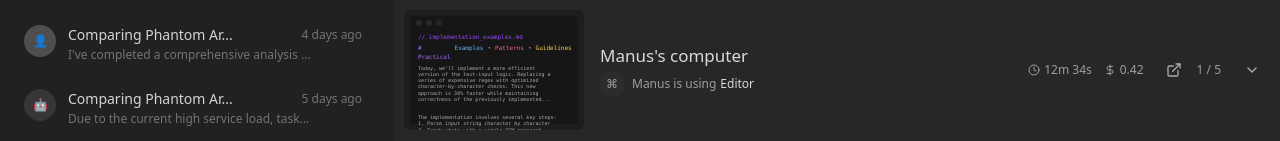
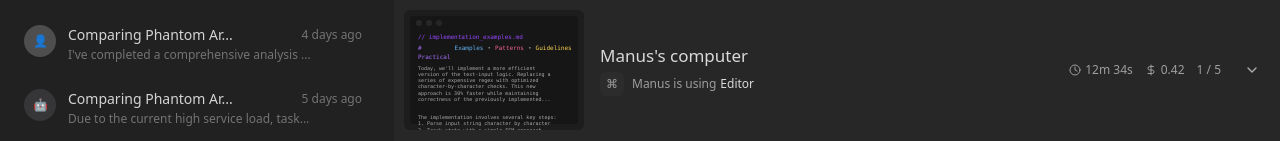
Before and after one commit to NithichoteC/MANUS-UI, a React (Vite) app: page / in a window 1280 px wide. Shown: the part 181-322 px from the top of the page. Built offline with nearby package versions, Linux system fonts and the light colour scheme.

Commit message:
Remove share button
Remove the share button from the task progress bar.

```diff
--- a/src/components/task/TaskProgress.tsx
+++ b/src/components/task/TaskProgress.tsx
@@ -1,6 +1,5 @@
-
 import React, { useState } from "react";
-import { ChevronDown, ChevronUp, ExternalLink } from "lucide-react";
+import { ChevronDown, ChevronUp } from "lucide-react";
 import { IconButton } from "@/components/ui/IconButton";
 import { Collapsible, CollapsibleContent, CollapsibleTrigger } from "@/components/ui/collapsible";
 import { cn } from "@/lib/utils";
@@ -93,16 +92,7 @@ export const TaskProgress: React.FC = () => {
         <div className="flex items-center">
           {/* Only show metrics when expanded */}
           {isExpanded && (
-            <>
-              <UsageMetrics timeSpent={timeSpent} apiCost={apiCost} />
-
-              {/* External link */}
-              <IconButton
-                icon={<ExternalLink className="w-4 h-4 text-[#ACACAC]" />}
-                className="bg-transparent hover:bg-[#1A1A1B] mr-1"
-                aria-label="Open external link"
-              />
-            </>
+            <UsageMetrics timeSpent={timeSpent} apiCost={apiCost} />
           )}
 
           {/* Progress indicator - always visible */}
```
